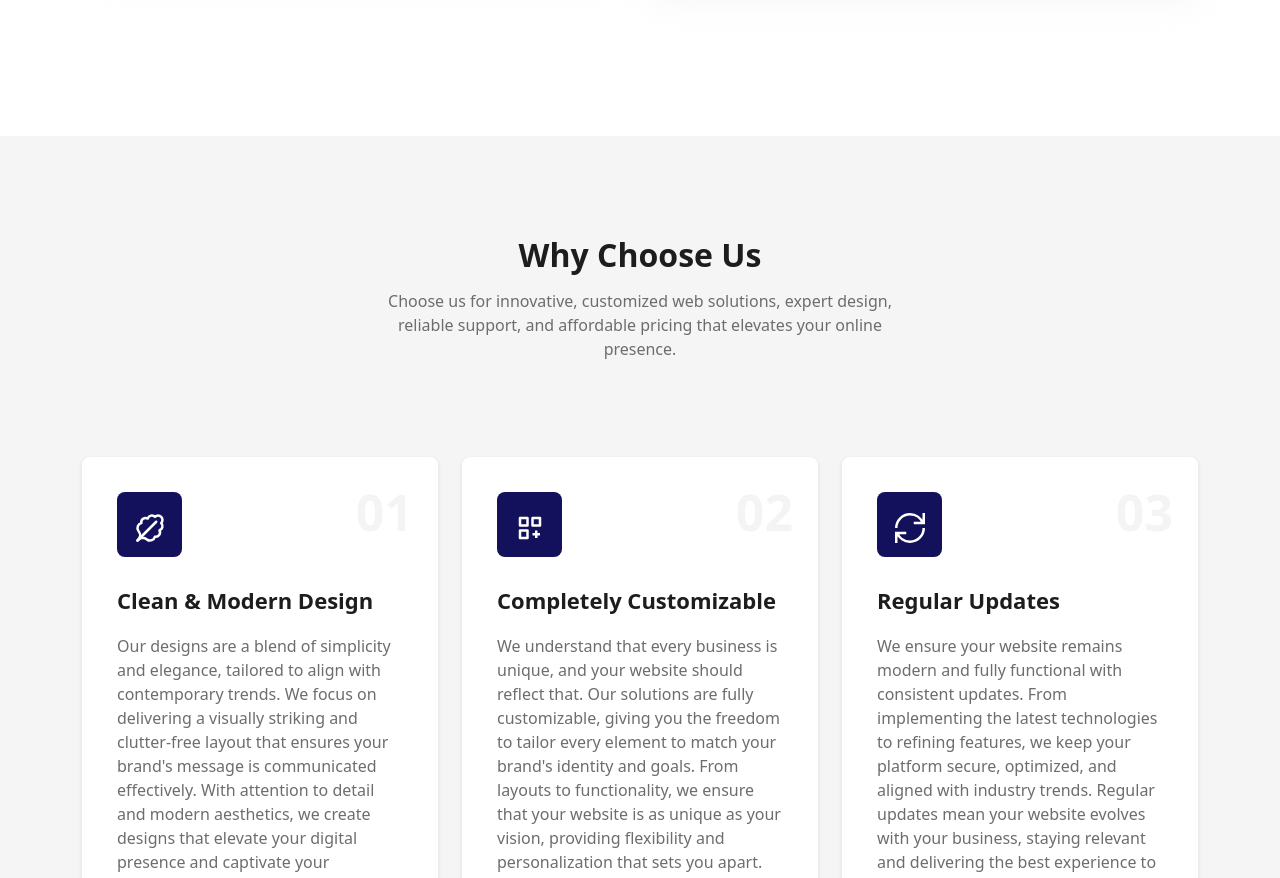
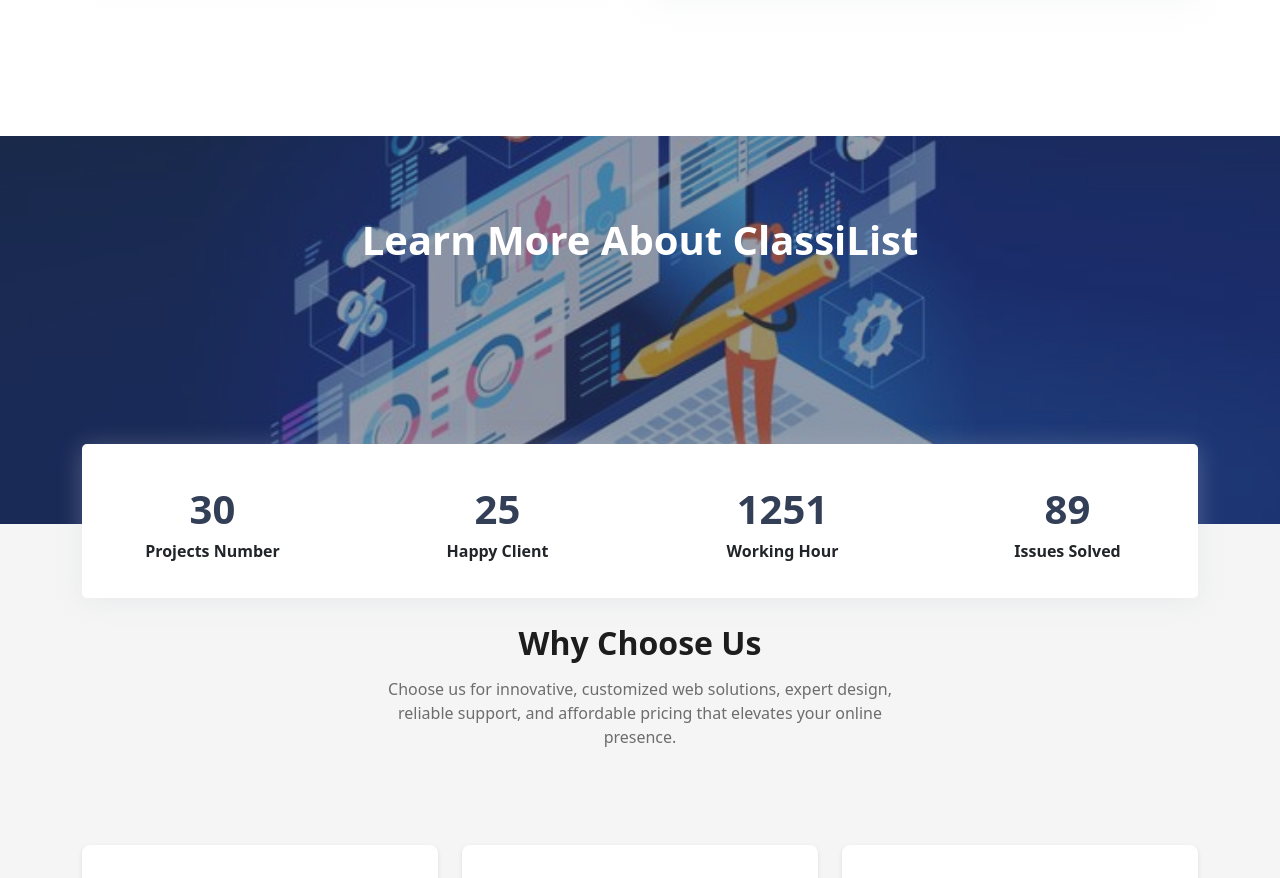
Before and after one commit to obadahattabx/HyberSoft, a React (Vite) app: page / in a window 1280 px wide. Shown: the part 2160-3038 px from the top of the page. Built offline with nearby package versions, Linux system fonts and the light colour scheme.

Commit message:
counter update

```diff
--- a/src/App.jsx
+++ b/src/App.jsx
@@ -6,6 +6,7 @@
 import Contact from "./component/Contact/Contact";
 import OurCompany from "./component/OurCompany/Ourcompany";
 import { Element } from "react-scroll";
+import Counter from "./component/Counter/Counter";
 export default function App() {
   return (
     <>
@@ -16,6 +17,8 @@
       <OurCompany />
       <Element name="service" />
       <Service />
+      <Element name="counter" />
+      <Counter/>
       <Element name="feature" />
       <Feature />
       <Element name="contact" />
--- /dev/null
+++ b/src/component/Counter/Counter.css
@@ -0,0 +1,92 @@
+/* start section video */
+.video-area .video-wrapper {
+  background-image: url("/src/assets/images/counter.jpg");
+  background-repeat: no-repeat;
+  background-size:cover;
+  background-position: center;
+  position: relative;
+  z-index: 1;
+}
+
+.video-area .video-wrapper::after {
+  content: '';
+  position: absolute;
+  width: 100%;
+  height: 100%;
+  left: 0;
+  top: 0;
+  background: rgba(51, 63, 87, 0.5);
+  z-index: -1;
+}
+
+.video-area .video-wrapper .video-content {
+  padding: 80px 0 200px;
+}
+
+.video-area .video-wrapper .video-content .video-btn {
+  width: 80px;
+  height: 80px;
+  line-height: 80px;
+  border-radius: 50%;
+  background: #fff;
+  color: #FF6B6B;
+  position: relative;
+  margin: auto;
+  z-index: 1;
+}
+
+.video-area .video-wrapper .video-content .video-btn::after {
+  content: '';
+  position: absolute;
+  top: 0;
+  left: 0;
+  right: 0;
+  margin: auto;
+  width: 100%;
+  height: 100%;
+  border-radius: 50%;
+  background: rgba(255, 255, 255, 0.15);
+  z-index: -1;
+  transition: all 0.3s ease-out 0s;
+  animation: scale 1.4s linear infinite;
+}
+
+/* end section videio */
+.count-up-wrapper {
+  box-shadow: 0px 3px 25px rgba(203, 207, 213, 0.3);
+  background: #fff;
+  border-radius: 5px;
+  position: absolute;
+  z-index: 9999;
+  margin-top: -80px;
+  /* top: 0; */
+  left: 0%;
+  right: 0%;
+  /* display: inline-block; */
+}
+.upraper{
+    position: relative;
+    width: 100%;
+
+}
+.count-up-wrapper .single-counter {
+  text-align: center;
+  padding: 35px 10px;
+}
+
+.count-up-wrapper .single-counter .icon {
+  font-size: 60px;
+  color: #FF6B6B;
+}
+
+.count-up-wrapper .single-counter span {
+  font-size: 16px;
+  font-weight: 600;
+}
+
+.count-up-wrapper .single-counter span.count {
+  font-size: 40px;
+  font-weight: 700;
+  color: #333F57;
+  display: block;
+}
--- /dev/null
+++ b/src/component/Counter/Counter.jsx
@@ -0,0 +1,63 @@
+import './Counter.css';
+export default function Counter() {
+  return (
+    <>
+      <section className="video-area">
+        <div className="video-wrapper img-bg">
+          <div className="container">
+            <div className="text-center video-content">
+              <h1 className="text-white mb-60">Learn More About ClassiList</h1>
+              {/* <a href="#" className="glightbox video-btn">
+                <i className="lni lni-play" />
+              </a> */}
+            </div>
+          </div>
+        </div>
+        <div className="container">
+            <div className="upraper">
+                <div className="count-up-wrapper">
+                    <div className="row">
+                    <div className="col-lg-3 col-sm-6">
+                        <div className="single-counter">
+                        <div className="icon">
+                            <i className="lni lni-layers" />
+                        </div>
+                        <span className="count">30</span>
+                        <span>Projects Number</span>
+                        </div>
+                    </div>
+                    <div className="col-lg-3 col-sm-6">
+                        <div className="single-counter">
+                        <div className="icon">
+                            <i className="lni lni-map-marker" />
+                        </div>
+                        <span className="count">25</span>
+                        <span>Happy Client</span>
+                        </div>
+                    </div>
+                    <div className="col-lg-3 col-sm-6">
+                        <div className="single-counter">
+                        <div className="icon">
+                            <i className="lni lni-users" />
+                        </div>
+                        <span className="count">1251</span>
+                        <span>Working Hour</span>
+                        </div>
+                    </div>
+                    <div className="col-lg-3 col-sm-6">
+                        <div className="single-counter">
+                        <div className="icon">
+                            <i className="lni lni-briefcase" />
+                        </div>
+                        <span className="count">89</span>
+                        <span>Issues Solved</span>
+                        </div>
+                    </div>
+                    </div>
+                </div>
+          </div>
+        </div>
+      </section>
+    </>
+  );
+}
```
Also changed, not shown: src/assets/images/counter.jpg (added).
